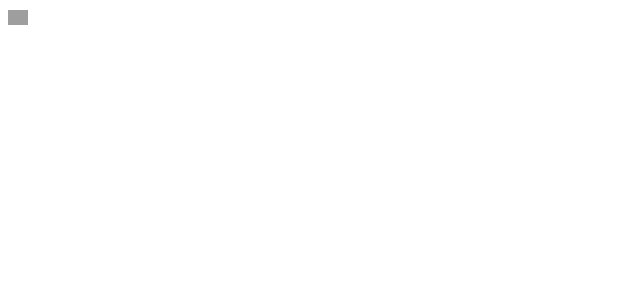
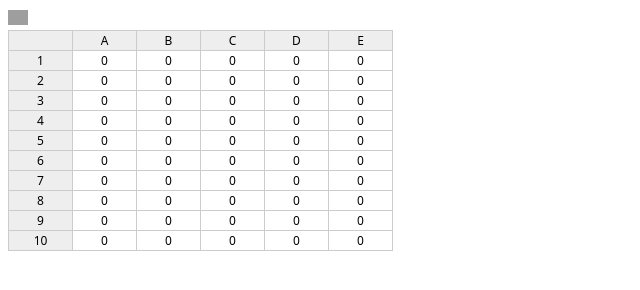
Before and after one commit to DavidB26/clon-excel, a plain HTML site: page index.html in a window 1280 px wide. Shown: the whole page, without its empty margins (0-640 px from the left). Drawn offline with Linux system fonts and the light colour scheme; grey boxes are pictures that could not be loaded.

Commit message:
Actualizar celda

```diff
--- a/index.html
+++ b/index.html
@@ -1,5 +1,6 @@
 <!DOCTYPE html>
 <html lang="en">
+
 <head>
   <meta charset="UTF-8" />
   <meta name="viewport" content="width=device-width, initial-scale=1.0" />
@@ -11,32 +12,157 @@
         sans-serif;
     }
 
+    *,
+    *::before,
+    *::after {
+      box-sizing: border-box;
+    }
+
     img {
       max-width: 20px;
       height: auto;
+    }
+
+    table {
+      border-collapse: collapse;
+    }
+
+    thead,
+    tr td:first-child {
+      background: #eee;
+    }
+
+    th,
+    td {
+      border: 1px solid #ccc;
+      font-weight: normal;
+      font-size: 12px;
+      text-align: center;
+      width: 64px;
+      height: 20px;
+      vertical-align: middle;
+      position: relative;
+    }
+
+    span,
+    input {
+      position: absolute;
+      inset: 0;
+      vertical-align: middle;
+      display: inline-flex;
+      justify-content: center;
+      align-items: center;
+    }
+
+    input {
+      border: 0;
+      opacity: 0;
+      pointer-events: none;
+      width: 100%;
+      border-radius: 2px;
+
+      &:focus {
+        opacity: 1;
+        outline: 2px solid #09f;
+      }
     }
   </style>
   <script type="module">
     const $ = (el) => document.querySelector(el);
     const $$ = (el) => document.querySelectorAll(el);
 
+    const $table = $("table");
+    const $body = $("tbody");
+    const $head = $("thead");
+
     const ROWS = 10;
-      const COLUMNS = 3;
+    const COLUMNS = 5;
+    const FIRST_CHAR_CODE = 65;
 
     const range = (length) => Array.from({ length }, (_, i) => i);
+    const getColumn = (i) => String.fromCharCode(FIRST_CHAR_CODE + i);
 
+    let STATE = range(COLUMNS).map((i) =>
+      range(ROWS).map((j) => ({ computedValue: 0, value: 0}))
+    );
+
+    console.log(STATE)
+
+    function updateCell ({x,y,value}){
+      const newState = structuredClone(STATE)
+
+      const cell = newState[x][y]
+
+      const computedValue= Number(value)
+      cell.computedValue = computedValue // => span
+      cell.value = value // => input
+
+      newState[x][y] = cell
+
+      STATE = newState
+
+      renderSpreadSheet()
+    }
     const renderSpreadSheet = () => {
-        const $table = $('table')
-        const $body = $('tbody')
-        const $head = $('thead')
-      }
+      const headerHTML = `<tr>
+            <th></th>
+            ${range(COLUMNS)
+          .map((i) => `<th>${getColumn(i)}</th>`)
+          .join("")}
+            </tr>`;
+
+      $head.innerHTML = headerHTML;
+
+      const bodyHTML = range(ROWS)
+        .map((row) => {
+          return `<tr>
+            <td>${row + 1}</td>
+            ${range(COLUMNS)
+              .map(
+                (column) => `
+            <td data-x="${column}" data-y="${row}">
+                <span>${STATE[column][row].computedValue}</span>
+                <input type="text" value="" />
+            </td>
+            `
+              )
+              .join("")}
+            </tr>`;
+        })
+        .join("");
+      $body.innerHTML = bodyHTML;
+    };
+
+    $body.addEventListener("click", (event) => {
+      const td = event.target.closest("td");
+      if (!td) return;
+
+      const { x, y } = td.dataset;
+      const input = td.querySelector("input");
+      const span = td.querySelector("span");
+
+      const end = input.value.length;
+      input.setSelectionRange(end, end);
+      input.focus();
+
+      input.addEventListener(
+        "blur",
+        () => {
+          console.log({ value: input.value, state: STATE[x][y].value });
+
+          if (input.value === STATE[x][y].value) return;
+
+          updateCell({ x, y, value: input.value });
+        },
+        { once: true }
+      );
+    });
+    renderSpreadSheet();
   </script>
 </head>
+
 <body>
-    <img
-      src="https://upload.wikimedia.org/wikipedia/commons/7/73/Microsoft_Excel_2013-2019_logo.svg"
-      alt="excel"
-    />
+  <img src="https://upload.wikimedia.org/wikipedia/commons/7/73/Microsoft_Excel_2013-2019_logo.svg" alt="excel" />
   <table>
     <thead></thead>
     <tbody>
@@ -44,4 +170,5 @@
     </tbody>
   </table>
 </body>
+
 </html>
```
Lines whose indentation alone changed are shown as unchanged.
